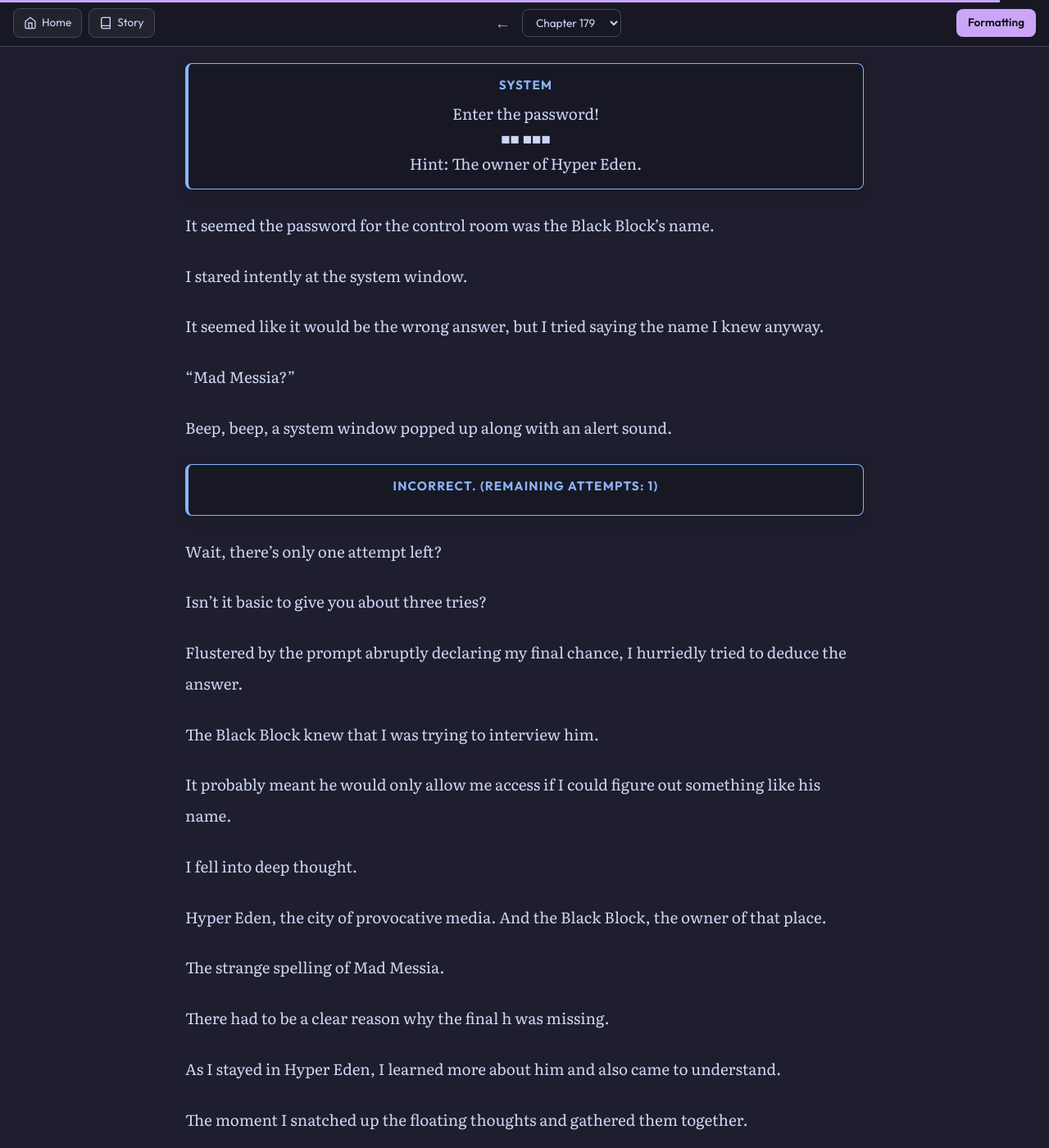
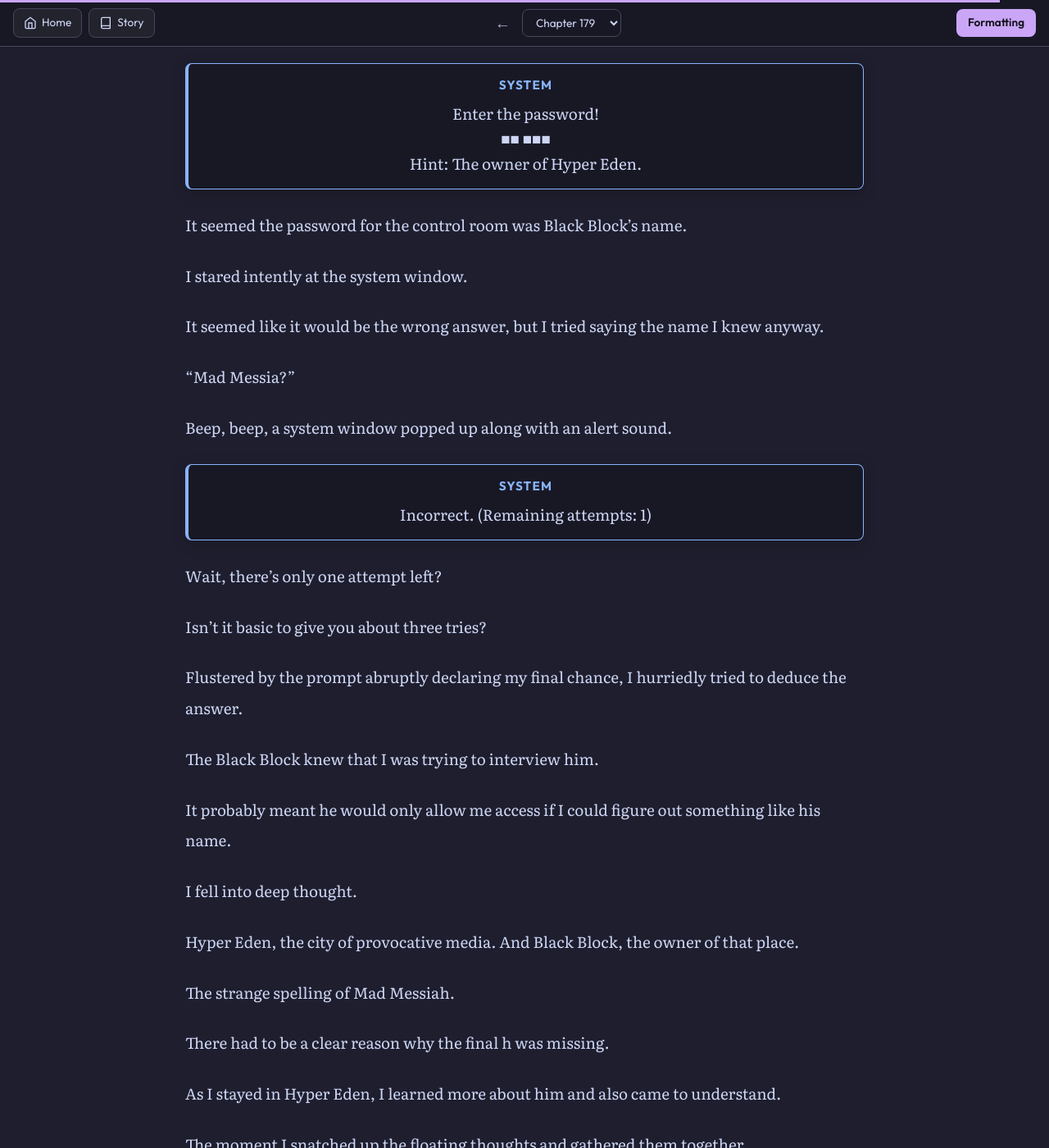
Before and after one commit to soleumn/soleumn.github.io, a Jekyll site: the page built from _chapters/eoshinki/ch179.md, in a window 1280 px wide and 1400 px high, scrolled down 15455 px. Shown: the whole window at 82% size. Built offline with Jekyll 4.4.1, drawn with Linux system fonts in a browser that asks for light colours; comment, search, counter and statistics services are not loaded; some of the changed text lies outside the part shown.

Commit message:
Update ch179.md

```diff
--- a/_chapters/eoshinki/ch179.md
+++ b/_chapters/eoshinki/ch179.md
@@ -306,7 +306,7 @@ But now, I felt like I knew.
 
 Cecilia must have come face-to-face with a god in the Tower.
 
-*‘She probably saw the Black Block.’*
+*‘She probably saw Black Block.’*
 
 That must be why she melted away.
 
@@ -366,7 +366,7 @@ Out of the six eyes painted on its mask, three were currently gazing in the dire
 
 The Eyeball Alien opened the terrace doors one by one. It would reach the place where I was in no time.
 
-I needed to quickly track the Black Block and find my subordinate, but….
+I needed to quickly track Black Block and find my subordinate, but….
 
 Anyway, it was a troublesome bastard.
 
@@ -432,9 +432,9 @@ I had thought he would be with Dominic in the VIP zone.
 
 I placed my hand on the control room door. Then, a system window appeared.
 
-{% include system.html title="" text="Enter the password!<br>■■ ■■■<br>Hint: The owner of Hyper Eden." %}
+{% include system.html text="Enter the password!<br>■■ ■■■<br>Hint: The owner of Hyper Eden." %}
 
-It seemed the password for the control room was the Black Block’s name.
+It seemed the password for the control room was Black Block’s name.
 
 I stared intently at the system window.
 
@@ -444,7 +444,7 @@ It seemed like it would be the wrong answer, but I tried saying the name I knew
 
 Beep, beep, a system window popped up along with an alert sound.
 
-{% include system.html title="Incorrect. (Remaining attempts: 1)" %}
+{% include system.html text="Incorrect. (Remaining attempts: 1)" %}
 
 Wait, there’s only one attempt left?
 
@@ -458,9 +458,9 @@ It probably meant he would only allow me access if I could figure out something
 
 I fell into deep thought.
 
-Hyper Eden, the city of provocative media. And the Black Block, the owner of that place.
+Hyper Eden, the city of provocative media. And Black Block, the owner of that place.
 
-The strange spelling of Mad Messia.
+The strange spelling of Mad Messiah.
 
 There had to be a clear reason why the final h was missing.
 
@@ -468,7 +468,7 @@ As I stayed in Hyper Eden, I learned more about him and also came to understand.
 
 The moment I snatched up the floating thoughts and gathered them together.
 
-The spelling of Mad Messia reassembled inside my head.
+The spelling of Mad Messiah reassembled inside my head.
 
 I muttered the name of the Black Block as if possessed.
 
```
Also changed, not shown: other parts of _chapters/eoshinki/ch179.md (+3 -3 lines).
